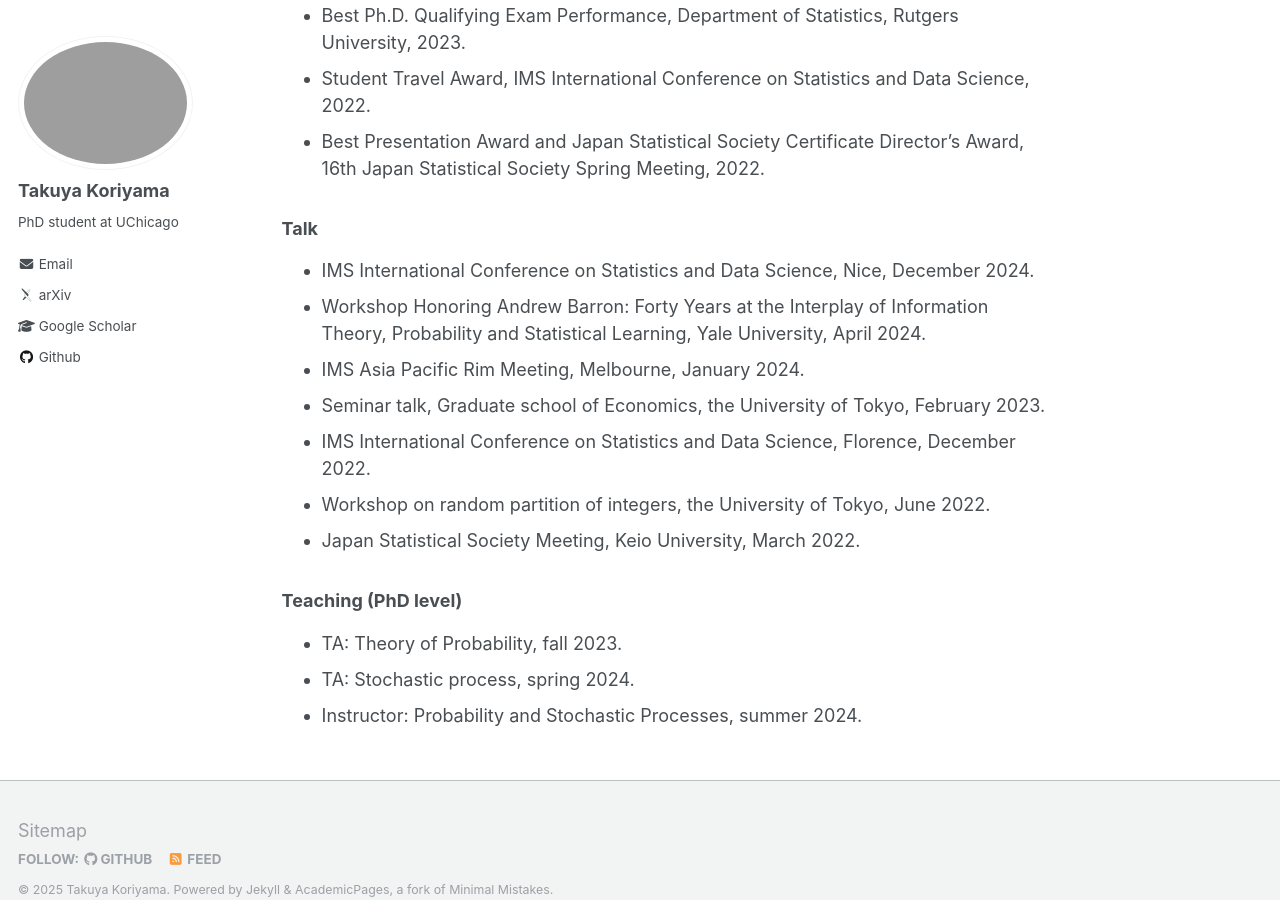
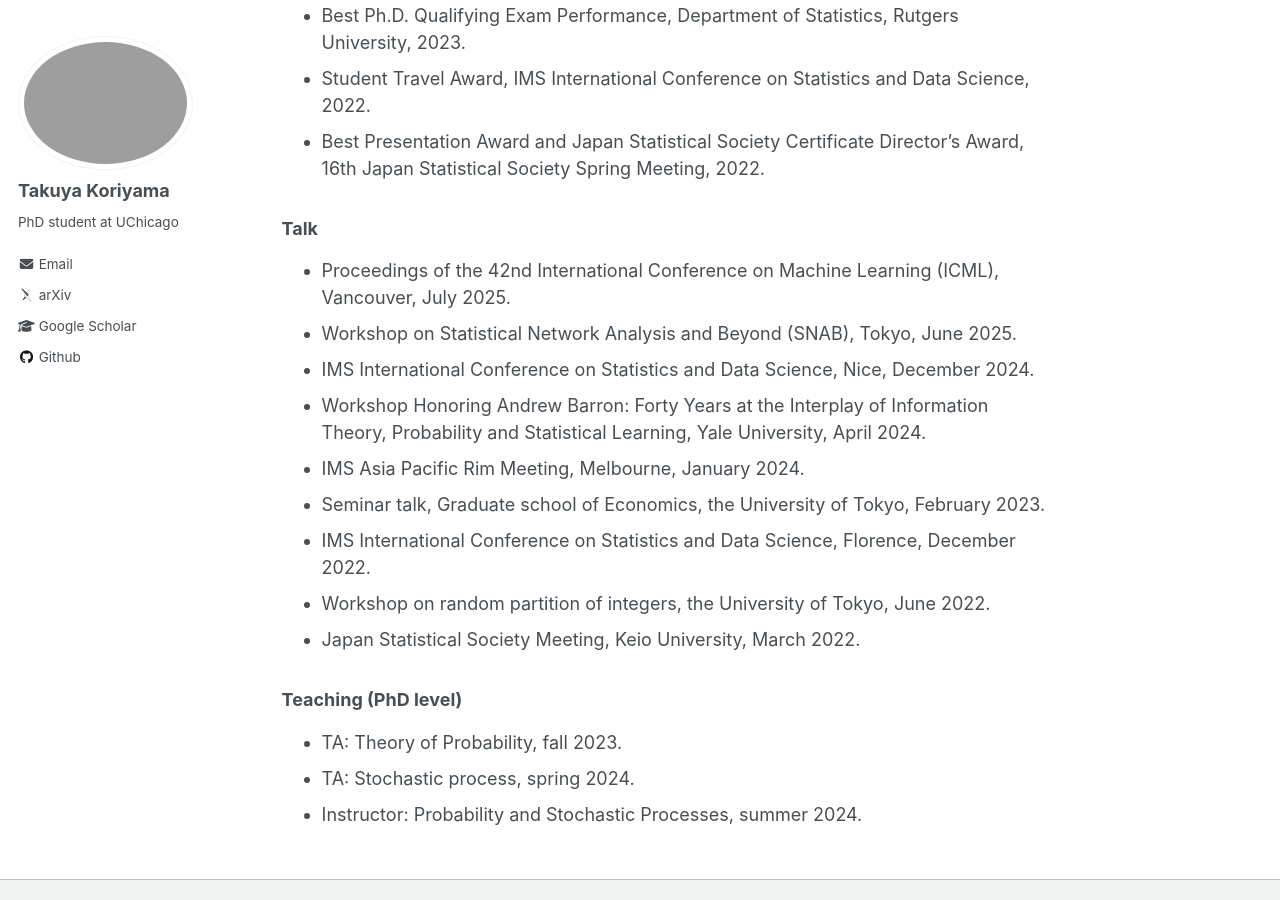
Before and after one commit to TakuyaKoriyama/takuyakoriyama.github.io, a Jekyll site: the page built from _pages/about.md, in a window 1280 px wide and 900 px high, scrolled down 2088 px. Built offline with Jekyll 4.4.1, drawn with Linux system fonts in a browser that asks for light colours; some web fonts are replaced.

Commit message:
Update about.md

```diff
--- a/_pages/about.md
+++ b/_pages/about.md
@@ -78,6 +78,8 @@ __*Journal of Business & Economic Statistics*__ 43 (1), 110-121, 2025. [[journal
 * Best Presentation Award and Japan Statistical Society Certificate Director's Award, 16th Japan Statistical Society Spring Meeting, 2022.
 
 ### Talk
+* Proceedings of the 42nd International Conference on Machine Learning (ICML), Vancouver, July 2025.
+* Workshop on Statistical Network Analysis and Beyond (SNAB), Tokyo, June 2025.
 * IMS International Conference on Statistics and Data Science, Nice, December 2024.
 * Workshop Honoring Andrew Barron: Forty Years at the Interplay of Information Theory, Probability and Statistical Learning, Yale University, April 2024.
 * IMS Asia Pacific Rim Meeting, Melbourne, January 2024.
```
